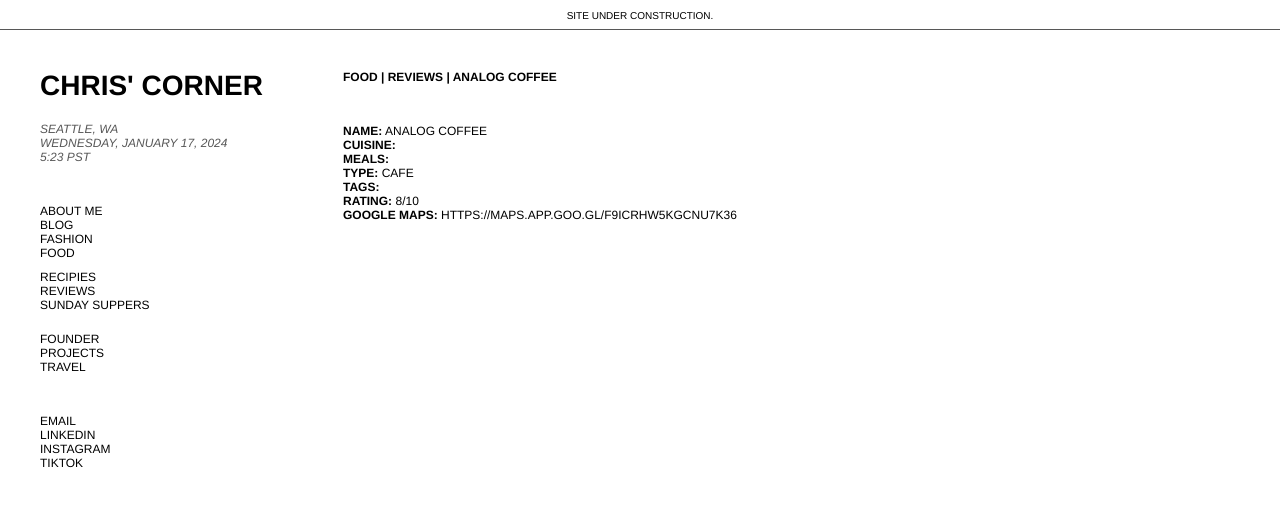
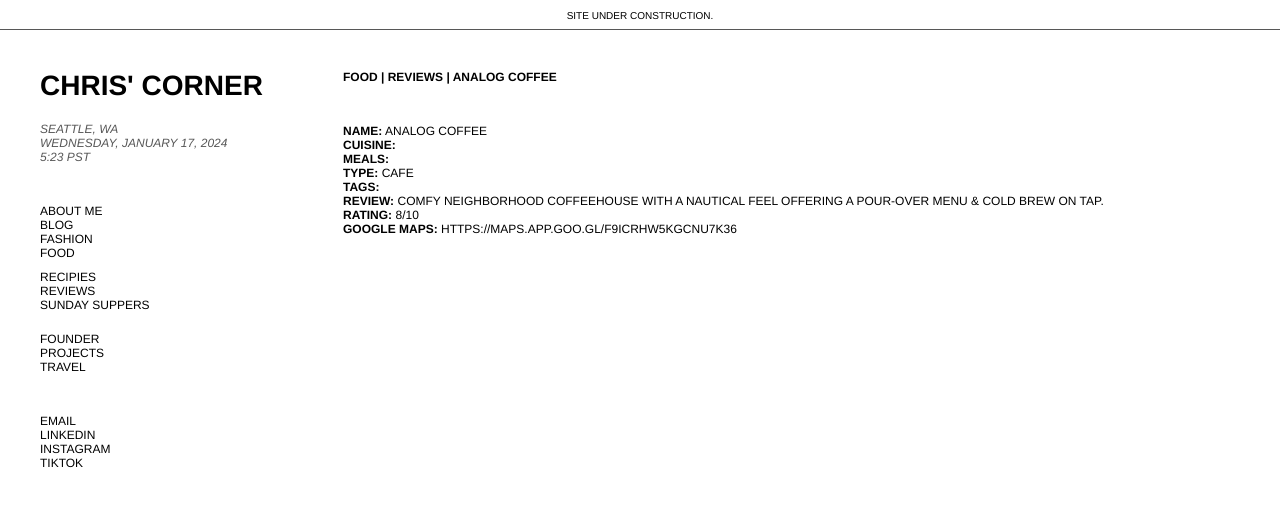
Before and after one commit to guchris/chris-corner, a Next.js app: page /food/reviews/analog-coffee in a window 1280 px wide. Shown: the top 506 px of the page. Built offline with nearby package versions, Linux system fonts and the light colour scheme.

Commit message:
Added review data to slug dynamic review pages

```diff
--- a/src/app/food/reviews/[slug]/page.js
+++ b/src/app/food/reviews/[slug]/page.js
@@ -25,6 +25,7 @@
                     <p className="body-upper"><b>Meals:</b> {review.meals}</p>
                     <p className="body-upper"><b>Type:</b> {review.type}</p>
                     <p className="body-upper"><b>Tags:</b> {review.tags}</p>
+                    <p className="body-upper"><b>Review:</b> {review.review}</p>
                     <p className="body-upper"><b>Rating:</b> {review.rating}</p>
                     <p className="body-upper"><b>Google Maps:</b> {review.url}</p>
                 </div>
```
